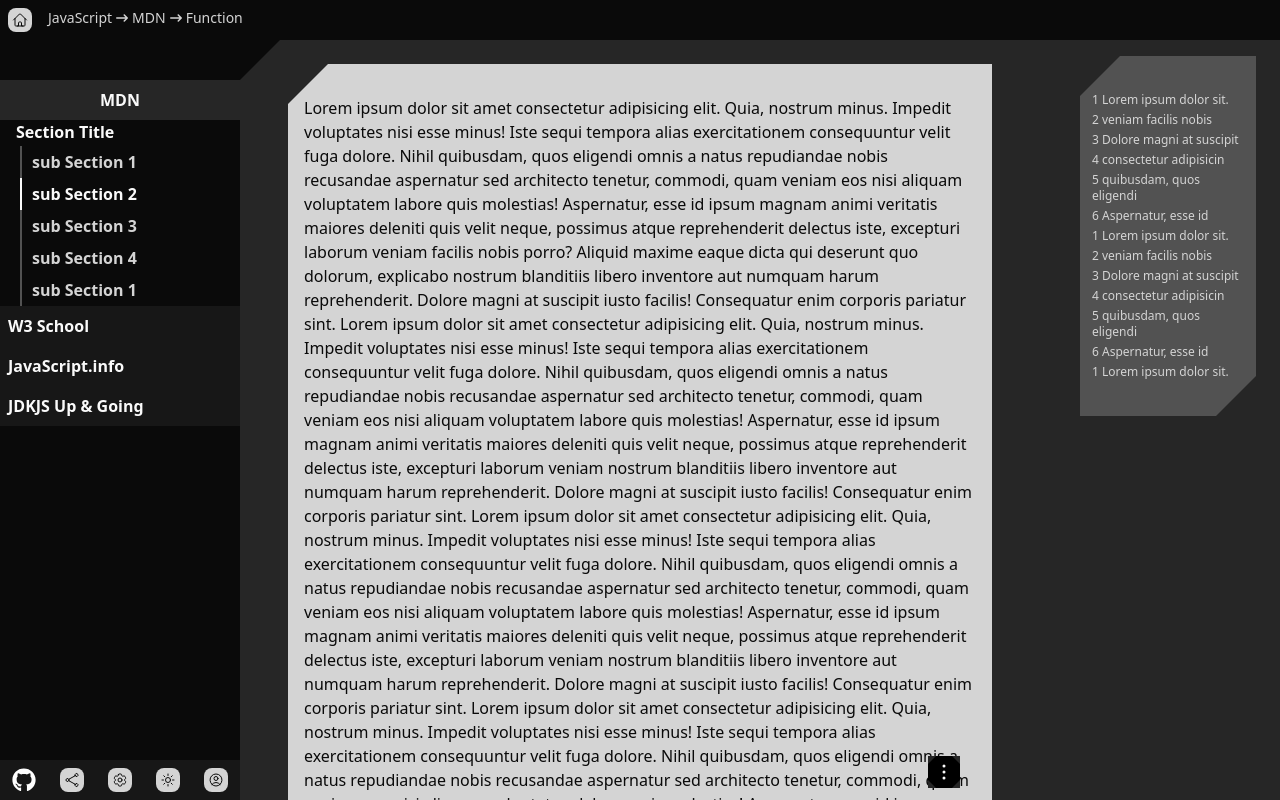
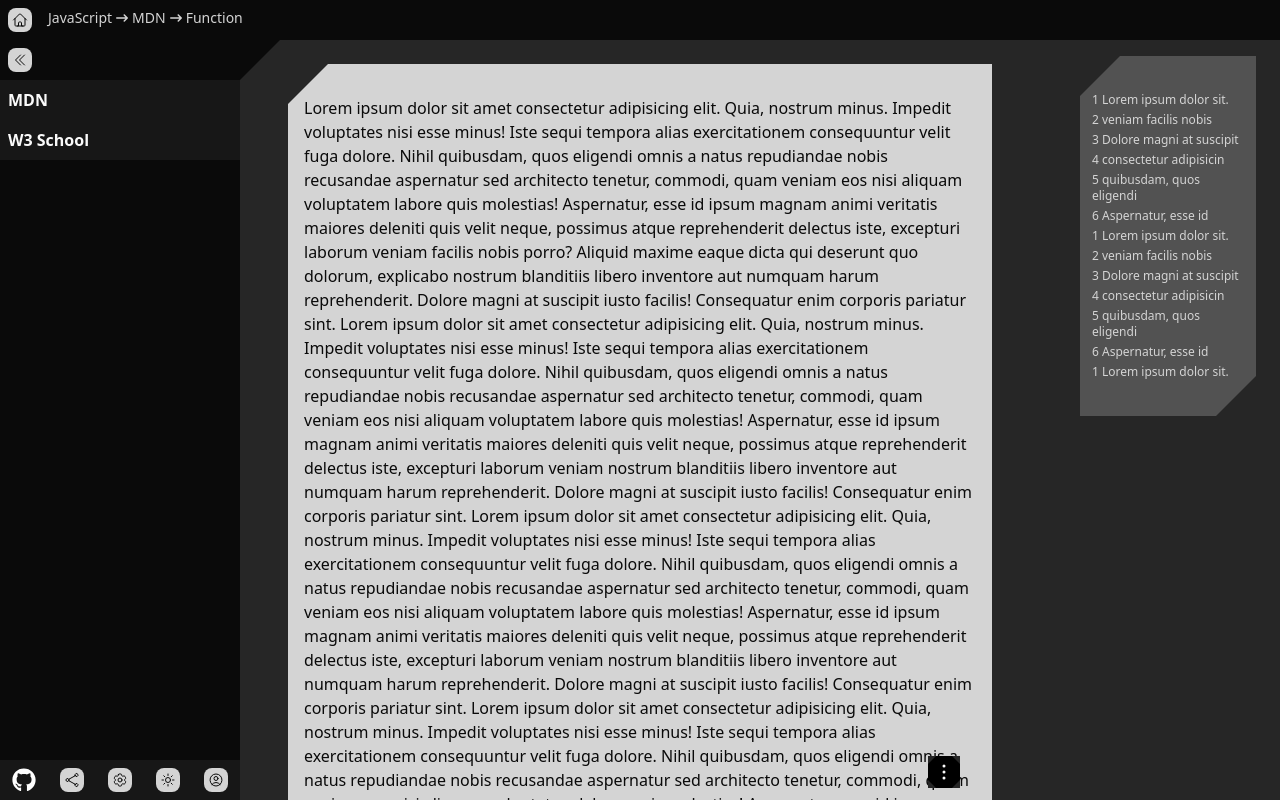
Before and after one commit to AlexEG/BetterDevDocs, a React (Vite) app: page /javascript in a window 1280 px wide. Built offline with nearby package versions, Linux system fonts and the light colour scheme.

Commit message:
v1.3.1
Sidebar 80%

```diff
--- /dev/null
+++ b/src/components/Sidebar/OpenCloseSidebarBtn.tsx
@@ -0,0 +1,38 @@
+interface OpenCloseSidebarBtn {
+  isTheSidebarOpen: boolean;
+  SidebarBtnFunc(): void;
+}
+function OpenCloseSidebarBtn({
+  isTheSidebarOpen,
+  SidebarBtnFunc,
+}: OpenCloseSidebarBtn) {
+  return (
+    <div className="absolute w-full h-10 top-0 left-0 flex justify-start items-center px-2">
+      <button onClick={SidebarBtnFunc}>
+        <svg
+          xmlns="http://www.w3.org/2000/svg"
+          fill="none"
+          viewBox="0 0 24 24"
+          strokeWidth={1.5}
+          stroke="#0a0a0a"
+          className="w-6 h-6 bg-neutral-300 px-1 rounded-lg mr-2"
+        >
+          {isTheSidebarOpen ? (
+            <path
+              strokeLinecap="round"
+              strokeLinejoin="round"
+              d="M18.75 19.5l-7.5-7.5 7.5-7.5m-6 15L5.25 12l7.5-7.5"
+            />
+          ) : (
+            <path
+              strokeLinecap="round"
+              strokeLinejoin="round"
+              d="M11.25 4.5l7.5 7.5-7.5 7.5m-6-15l7.5 7.5-7.5 7.5"
+            />
+          )}
+        </svg>
+      </button>
+    </div>
+  );
+}
+export default OpenCloseSidebarBtn;
--- a/src/components/Sidebar/SidebarDocsSourceContainer.tsx
+++ b/src/components/Sidebar/SidebarDocsSourceContainer.tsx
@@ -1,26 +1,87 @@
-import SidebarDocsSourceItems from "./SidebarDocsSourceItems";
+import SidebarDocsSourceSection from "./SidebarDocsSourceSection";
 
 interface SidebarDocsSourceContainer {
   DocsSourceName: string;
   isDocsSourceContainerChosen: boolean;
+  chooseDocsSourceContainer(DocsSourceName: string): void;
+  whatSubSectionIsOpen: string;
+  ChangeSubSectionIsOpen(subSectionFullTitle: string): void;
 }
 function SidebarDocsSourceContainer({
   DocsSourceName,
   isDocsSourceContainerChosen,
+  chooseDocsSourceContainer,
+  whatSubSectionIsOpen,
+  ChangeSubSectionIsOpen,
 }: SidebarDocsSourceContainer) {
   // Styles for the opened source tap
   const isDocsSourceContainerChosen_CSS = isDocsSourceContainerChosen
     ? "bg-neutral-800 text-center"
-    : "bg-neutral-900  ";
+    : "bg-neutral-900";
 
   return (
-    <section className={` font-extrabold text-neutral-50`}>
+    <section
+      onClick={() => chooseDocsSourceContainer(DocsSourceName)}
+      className={` font-extrabold text-neutral-50 cursor-pointer`}
+    >
       <h2 className={`${isDocsSourceContainerChosen_CSS} p-2`}>
         {DocsSourceName}
       </h2>
 
-      <div className="pl-4">
-        {isDocsSourceContainerChosen && <SidebarDocsSourceItems />}
+      <div className="pl-4 pr-2">
+        {isDocsSourceContainerChosen && (
+          <>
+            <SidebarDocsSourceSection
+              sectionTitle="JavaScript first steps"
+              subSectionsArr={[
+                "JavaScript First Steps",
+                "What is JavaScript?",
+                "A first splash into JavaScript",
+                "What went wrong? Troubleshooting JavaScript",
+                "Storing the information you need Variables",
+                "Basic math in JavaScript numbers and operators",
+                "Handling text strings in JavaScript",
+                "Useful string methods",
+                "Arrays",
+                "Silly story generator",
+              ]}
+              whatSubSectionIsOpen={whatSubSectionIsOpen}
+              ChangeSubSectionIsOpen={(e) => ChangeSubSectionIsOpen(e)}
+            />
+
+            <SidebarDocsSourceSection
+              sectionTitle="JavaScript building blocks"
+              subSectionsArr={[
+                "JavaScript building blocks",
+                "Making decisions in your code conditionals",
+                "Looping code",
+                "Functions reusable blocks of code",
+                "Build your own function",
+                "Function return values",
+                "Introduction to events",
+                "Image gallery",
+              ]}
+              whatSubSectionIsOpen={whatSubSectionIsOpen}
+              ChangeSubSectionIsOpen={(e) => ChangeSubSectionIsOpen(e)}
+            />
+
+            <SidebarDocsSourceSection
+              sectionTitle="Introducing JavaScript objects"
+              subSectionsArr={[
+                "Introducing JavaScript objects",
+                "JavaScript object basics",
+                "Object prototypes",
+                "Object-oriented programming",
+                "Classes in JavaScript",
+                "Working with JSON",
+                "Object building practice",
+                "Adding features to our bouncing balls demo",
+              ]}
+              whatSubSectionIsOpen={whatSubSectionIsOpen}
+              ChangeSubSectionIsOpen={(e) => ChangeSubSectionIsOpen(e)}
+            />
+          </>
+        )}
       </div>
     </section>
   );
--- a/src/components/Sidebar/SidebarDocsSourceItems.tsx
+++ /dev/null
@@ -1,41 +0,0 @@
-function SidebarDocsSourceItems() {
-  return (
-    <section className="flex-col flex ">
-      <h2 className="text-neutral-50 font-semibold mb-0.5">Section Title</h2>
-      <div className="pl-3 flex flex-col">
-        <a
-          href="#"
-          className="before:bg-neutral-600 text-neutral-300 before:absolute relative before:top-0 before:-left-2 pl-1 before:h-full before:w-0.5 py-1 cursor-pointer select-none"
-        >
-          sub Section 1
-        </a>
-        <a
-          href="#"
-          className="before:bg-neutral-50  text-neutral-50 before:absolute relative before:top-0 before:-left-2 pl-1 before:h-full before:w-0.5 py-1 cursor-pointer select-none"
-        >
-          sub Section 2
-        </a>
-        <a
-          href="#"
-          className="before:bg-neutral-600 text-neutral-300 before:absolute relative before:top-0 before:-left-2 pl-1 before:h-full before:w-0.5 py-1 cursor-pointer select-none"
-        >
-          sub Section 3
-        </a>
-        <a
-          href="#"
-          className="before:bg-neutral-600 text-neutral-300 before:absolute relative before:top-0 before:-left-2 pl-1 before:h-full before:w-0.5 py-1 cursor-pointer select-none"
-        >
-          sub Section 4
-        </a>
-        <a
-          href="#"
-          className="before:bg-neutral-600 text-neutral-300 before:absolute relative before:top-0 before:-left-2 pl-1 before:h-full before:w-0.5 py-1 cursor-pointer select-none"
-        >
-          sub Section 1
-        </a>
-      </div>
-    </section>
-  );
-}
-
-export default SidebarDocsSourceItems;
--- /dev/null
+++ b/src/components/Sidebar/SidebarDocsSourceSection.tsx
@@ -0,0 +1,41 @@
+interface SidebarDocsSourceSection {
+  subSectionsArr: string[];
+  sectionTitle: string;
+  whatSubSectionIsOpen: string;
+  ChangeSubSectionIsOpen(subSectionFullTitle: string): void;
+}
+function SidebarDocsSourceSection({
+  subSectionsArr,
+  sectionTitle,
+  whatSubSectionIsOpen,
+  ChangeSubSectionIsOpen,
+}: SidebarDocsSourceSection) {
+  // ------- SubSection component
+  const allSubSections = subSectionsArr.map((subSection) => {
+    const subSectionOpen_CSS =
+      whatSubSectionIsOpen === `${sectionTitle}-${subSection}`
+        ? "before:bg-neutral-50"
+        : "before:bg-neutral-600";
+    return (
+      <p
+        onClick={() => ChangeSubSectionIsOpen(`${sectionTitle}-${subSection}`)}
+        className={`before:absolute relative before:top-0 before:-left-2 pl-1 before:h-full before:w-0.5 py-1 cursor-pointer ${subSectionOpen_CSS}`}
+      >
+        {subSection}
+      </p>
+    );
+  });
+  // -------
+
+  return (
+    <section className="flex-col flex mb-4 first-of-type:mt-2">
+      <h2 className="text-neutral-50 font-semibold mb-0.5">{sectionTitle}</h2>
+
+      <div className="pl-3 flex flex-col text-neutral-300 select-none text-sm font-normal">
+        {allSubSections}
+      </div>
+    </section>
+  );
+}
+
+export default SidebarDocsSourceSection;
--- a/src/components/sidebar/Sidebar.tsx
+++ b/src/components/sidebar/Sidebar.tsx
@@ -1,29 +1,108 @@
+import { useState } from "react";
 import SidebarMenu from "./SidebarMenu";
 import SidebarDocsSourceContainer from "./SidebarDocsSourceContainer";
+import OpenCloseSidebarBtn from "./OpenCloseSidebarBtn";
 
 function Sidebar() {
+  const [SidebarState, setSidebarState] = useState({
+    isTheSidebarOpen: true,
+    DocsSourceContainerChosen: "",
+    DocsSourceContainerChosen_SubSection: "",
+  });
+
+  // <OpenCloseSidebarBtn />[Start]
+  const isTheSidebarOpen_CSS = SidebarState.isTheSidebarOpen ? "w-60" : "w-10";
+  function openCloseSidebarBtnFunc(): void {
+    setSidebarState((prevSidebarState) => ({
+      ...prevSidebarState,
+      isTheSidebarOpen: !prevSidebarState.isTheSidebarOpen,
+    }));
+  }
+  // <OpenCloseSidebarBtn />[End]
+
+  // <SidebarDocsSourceContainer />[Start]
+  function chooseDocsSourceContainer(DocsSourceName: string): void {
+    setSidebarState((prevSidebarState) => ({
+      ...prevSidebarState,
+      DocsSourceContainerChosen: DocsSourceName,
+    }));
+  }
+  // <SidebarDocsSourceContainer />[End]
+
+  // <SidebarDocsSourceSection />[Start]
+  function whatSubSectionIsOpenFunc(subSectionFullTitle: string): void {
+    setSidebarState((prevSidebarState) => ({
+      ...prevSidebarState,
+      DocsSourceContainerChosen_SubSection: subSectionFullTitle,
+    }));
+    // console.log(SidebarState);
+  }
+  // <SidebarDocsSourceSection />[End]
+
   return (
-    <aside className="bg-neutral-950 w-60 h-[calc(100%-2.5rem)] fixed top-10 left-0 after:w-0 after:h-0 after:absolute after:top-0 after:right-0 after:border-[1.25rem] after:border-r-transparent after:border-b-transparent after:translate-x-full after:border-neutral-950 pt-10 ">
+    <aside
+      className={`bg-neutral-950 h-[calc(100%-2.5rem)] fixed top-10 left-0 after:w-0 after:h-0 after:absolute after:top-0 after:right-0 after:border-[1.25rem] after:border-r-transparent after:border-b-transparent after:translate-x-full after:border-neutral-950 pt-10 ${isTheSidebarOpen_CSS}`}
+    >
+      <OpenCloseSidebarBtn
+        isTheSidebarOpen={SidebarState.isTheSidebarOpen}
+        SidebarBtnFunc={openCloseSidebarBtnFunc}
+      />
+      {/* ------------------------- */}
+
+      {SidebarState.isTheSidebarOpen && (
+        <>
+          <div className="sidebar-scrollbar overflow-auto h-[calc(100%-2.5rem)]">
             <SidebarDocsSourceContainer
               DocsSourceName="MDN"
-        isDocsSourceContainerChosen={true}
+              isDocsSourceContainerChosen={
+                SidebarState.DocsSourceContainerChosen === "MDN"
+              }
+              chooseDocsSourceContainer={(e) => chooseDocsSourceContainer(e)}
+              whatSubSectionIsOpen={
+                SidebarState.DocsSourceContainerChosen_SubSection
+              }
+              ChangeSubSectionIsOpen={(e) => whatSubSectionIsOpenFunc(e)}
             />
 
             <SidebarDocsSourceContainer
               DocsSourceName="W3 School"
-        isDocsSourceContainerChosen={false}
+              isDocsSourceContainerChosen={
+                SidebarState.DocsSourceContainerChosen === "W3 School"
+              }
+              chooseDocsSourceContainer={(e) => chooseDocsSourceContainer(e)}
+              whatSubSectionIsOpen={
+                SidebarState.DocsSourceContainerChosen_SubSection
+              }
+              ChangeSubSectionIsOpen={(e) => whatSubSectionIsOpenFunc(e)}
             />
-      <SidebarDocsSourceContainer
+            {/* <SidebarDocsSourceContainer
             DocsSourceName="JavaScript.info"
-        isDocsSourceContainerChosen={false}
+            isDocsSourceContainerChosen={
+              SidebarState.DocsSourceContainerChosen === "JavaScript.info"
+            }
+            chooseDocsSourceContainer={(e) => chooseDocsSourceContainer(e)}
+            whatSubSectionIsOpen={
+              SidebarState.DocsSourceContainerChosen_SubSection
+            }
+            ChangeSubSectionIsOpen={(e) => whatSubSectionIsOpenFunc(e)}
           />
 
           <SidebarDocsSourceContainer
             DocsSourceName="JDKJS Up & Going"
-        isDocsSourceContainerChosen={false}
-      />
+            isDocsSourceContainerChosen={
+              SidebarState.DocsSourceContainerChosen === "JDKJS Up & Going"
+            }
+            chooseDocsSourceContainer={(e) => chooseDocsSourceContainer(e)}
+            whatSubSectionIsOpen={
+              SidebarState.DocsSourceContainerChosen_SubSection
+            }
+            ChangeSubSectionIsOpen={(e) => whatSubSectionIsOpenFunc(e)}
+          />  */}
+          </div>
 
           <SidebarMenu />
+        </>
+      )}
     </aside>
   );
 }
--- a/src/index.css
+++ b/src/index.css
@@ -40,6 +40,23 @@ body::-webkit-scrollbar-thumb:hover {
   background: rgb(23, 23, 23);
 }
 
+/* Sidebar NEW UI */
+.sidebar-scrollbar::-webkit-scrollbar {
+  width: 4px;
+}
+
+.sidebar-scrollbar::-webkit-scrollbar-track {
+  background: #0a0a0a;
+}
+
+.sidebar-scrollbar::-webkit-scrollbar-thumb {
+  background: #525252;
+}
+
+.sidebar-scrollbar::-webkit-scrollbar-thumb:hover {
+  background: rgb(23, 23, 23);
+}
+
 /* aside */
 aside::-webkit-scrollbar {
   width: 7px;
--- a/src/pages/JS/JSHome.tsx
+++ b/src/pages/JS/JSHome.tsx
@@ -43,7 +43,9 @@ function JSHome() {
 
         <div className="flex gap-2">{/* <LanguagesTools /> */}</div>
       </nav>
+
       <Sidebar />
+
       <main className="bg-neutral-800  h-screen py-16  px-72 flex justify-center overflow-y-auto newuitestsidebar ">
         <section className=" text-neutral-950 font-medium bg-neutral-300 max-w-3xl p-4 h-fit after:w-0 after:h-0 after:absolute after:bottom-0 after:right-0 after:border-[1.25rem] after:border-l-transparent after:border-t-transparent  after:border-neutral-800 before:w-0 before:h-0 before:absolute before:top-0 before:left-0 before:border-[1.25rem] before:border-r-transparent before:border-b-transparent  before:border-neutral-800 relative py-8">
           Lorem ipsum dolor sit amet consectetur adipisicing elit. Quia, nostrum
```
Also changed, not shown: 2 other files (tests, documents, lock files or other folders). Lines whose indentation alone changed are shown as unchanged.
